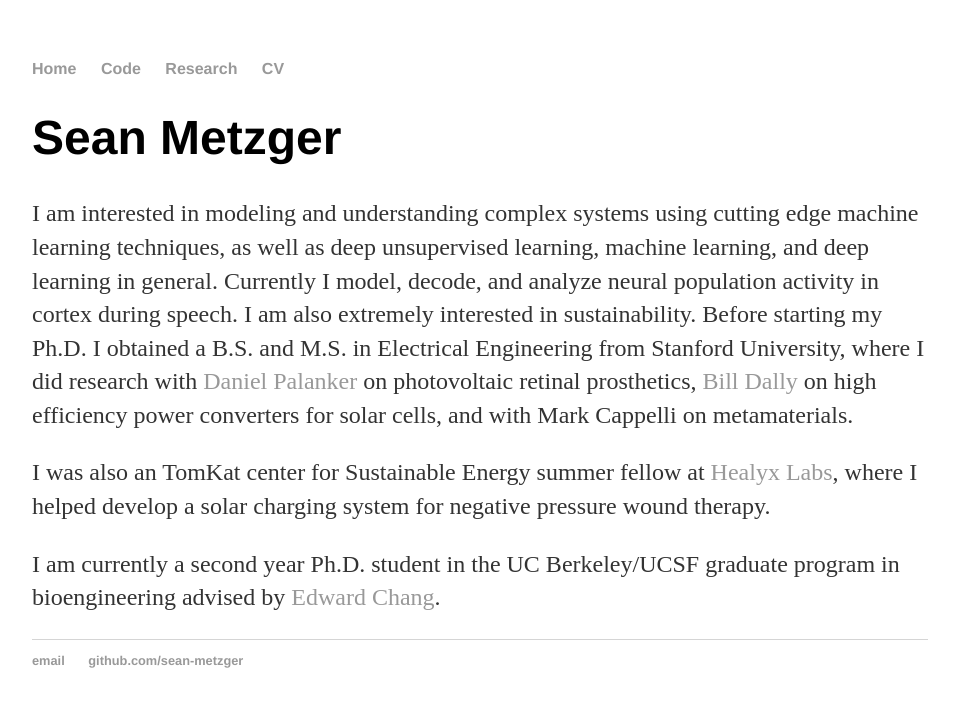
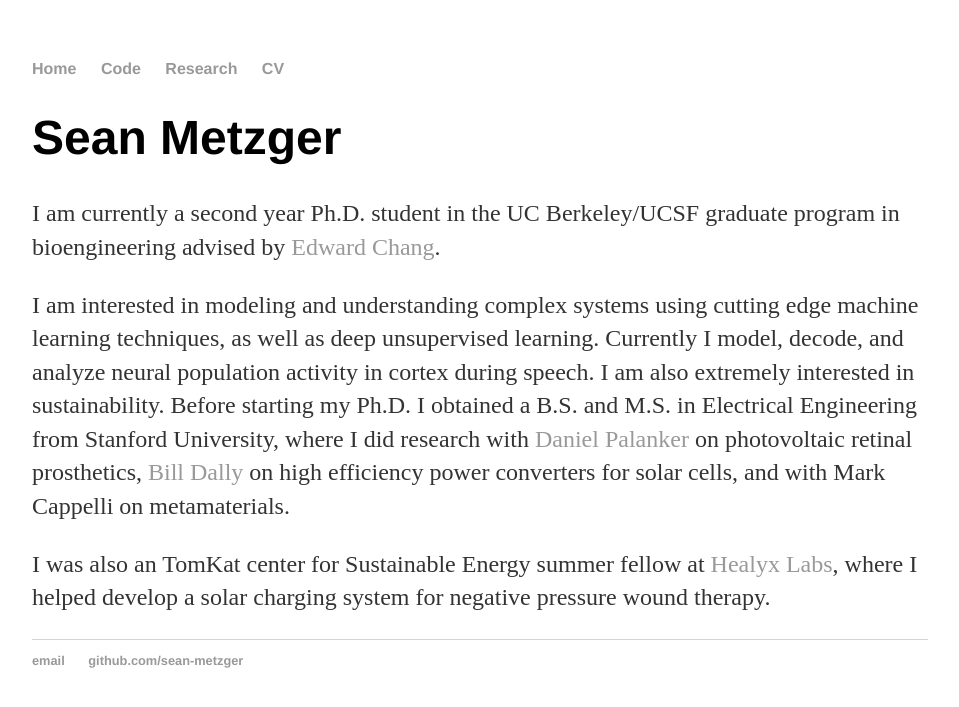
Before and after one commit to sean-metzger/sean-metzger.github.io, a Jekyll site: the page built from index.html, in a window 1280 px wide. Shown: the top 707 px of the page, without its empty margins (160-1119 px from the left). Built offline with Jekyll 4.4.1, drawn with Linux system fonts in a browser that asks for light colours.

Commit message:
Update index.html

```diff
--- a/index.html
+++ b/index.html
@@ -5,11 +5,11 @@ title: Sean Metzger
 
 <div class="blurb">
 	<h1>Sean Metzger</h1>
-
-		<p>I am interested in modeling and understanding complex systems using cutting edge machine learning techniques, as well as deep unsupervised learning, machine learning, and deep learning in general. Currently I model, decode, and analyze neural population activity in cortex during speech. I am also extremely interested in sustainability. Before starting my Ph.D. I obtained a B.S.
+		<p>I am currently a second year Ph.D. student in the UC Berkeley/UCSF graduate program in bioengineering advised by <a href="http://changlab.ucsf.edu/">Edward Chang</a>.</p>
+		<p>I am interested in modeling and understanding complex systems using cutting edge machine learning techniques, as well as deep unsupervised learning. Currently I model, decode, and analyze neural population activity in cortex during speech. I am also extremely interested in sustainability. Before starting my Ph.D. I obtained a B.S.
 			and M.S. in Electrical Engineering from Stanford University, where I did research with <a href="https://web.stanford.edu/~palanker/lab/">Daniel Palanker</a> on photovoltaic retinal prosthetics, <a href="https://profiles.stanford.edu/william-dally">Bill Dally</a> on high efficiency power converters for solar cells, and with Mark Cappelli on metamaterials.</p>
 		<p> I was also an TomKat center for Sustainable Energy summer fellow at <a href="https://www.healyxlabs.com/">Healyx Labs</a>, where I helped develop a solar charging system for negative pressure wound therapy.</p>
-		<p>I am currently a second year Ph.D. student in the UC Berkeley/UCSF graduate program in bioengineering advised by <a href="http://changlab.ucsf.edu/">Edward Chang</a>.</p>
+
 
 
 </div><!-- /.blurb -->
```
